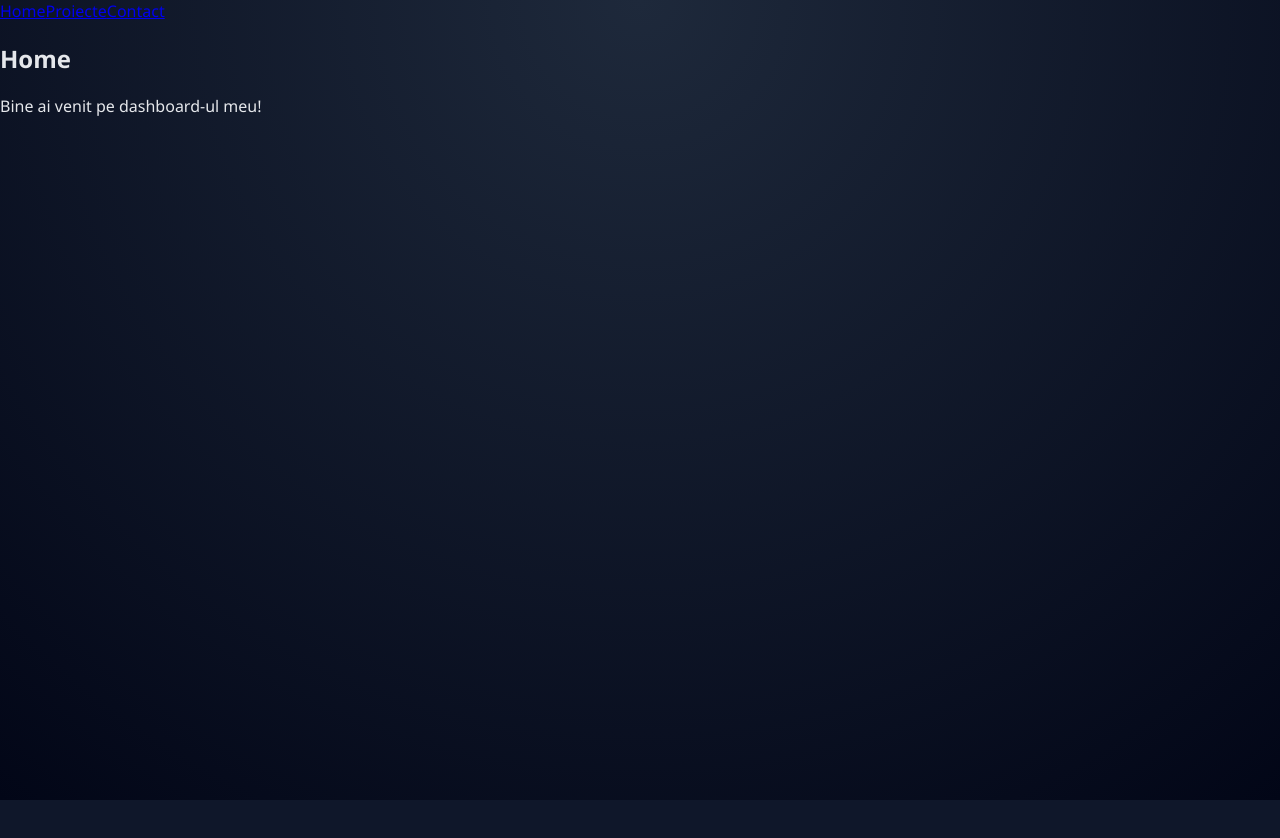
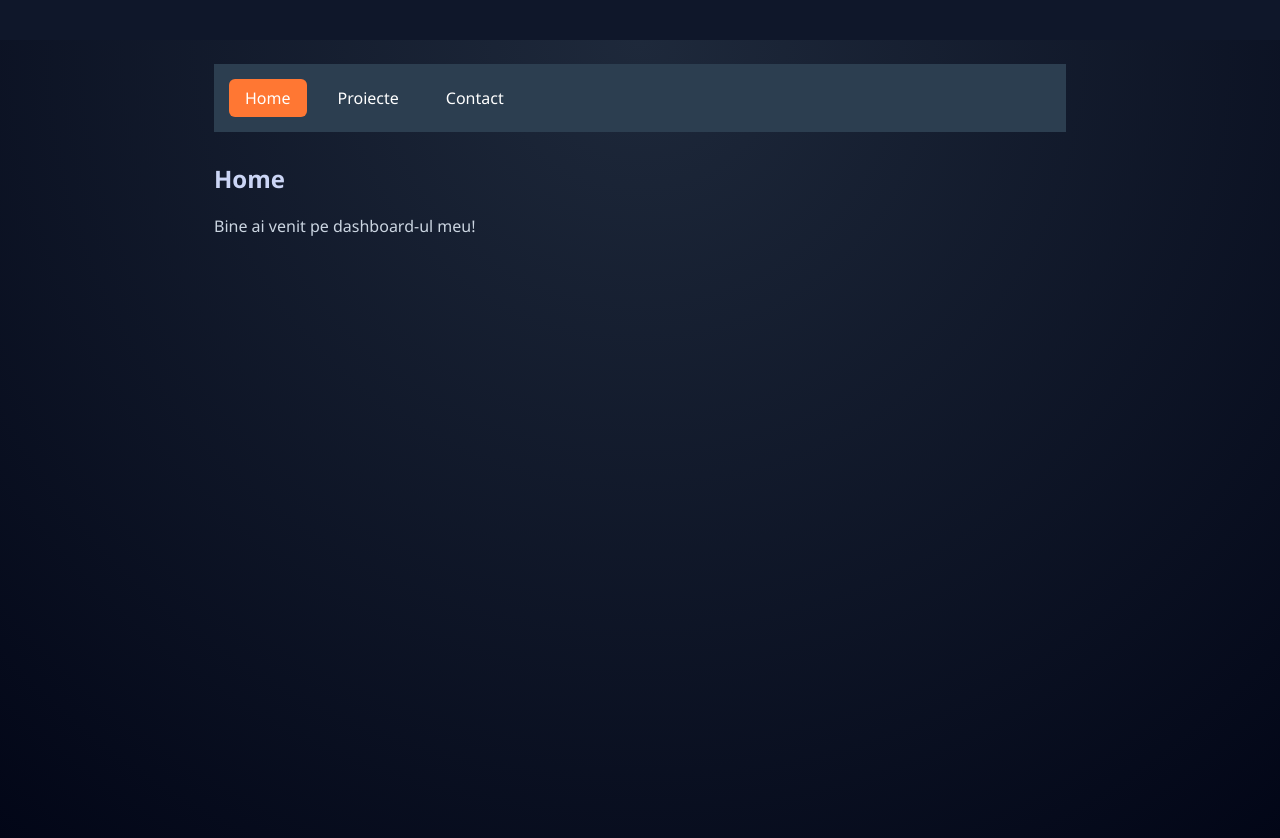
Before and after one commit to hawkqp68/proiect-web, a React (Vite) app: page / in a window 1280 px wide. Before the commit the page ends 800 px from the top, so only its background shows below. Built offline with nearby package versions, Linux system fonts and the light colour scheme.

Commit message:
Adauga stiluri nav cu active state

```diff
--- a/src/App.css
+++ b/src/App.css
@@ -108,3 +108,17 @@ li button {
 li button:hover {
   background: #dc2626;
 }
+nav {
+ display: flex;
+ gap: 15px;
+ padding: 15px;
+ background: #2C3E50;
+}
+nav a {
+ color: white;
+ text-decoration: none;
+ padding: 8px 16px;
+ border-radius: 6px;
+}
+nav a:hover { background: #34495E; }
+nav a.active { background: #FF7733; }
--- a/src/App.jsx
+++ b/src/App.jsx
@@ -3,6 +3,7 @@ import Home from './pages/Home';
 import Projects from './pages/Projects';
 import Contact from './pages/Contact';
 import Navbar from './assets/Navbar';
+import './App.css';
 function App() {
  return (
  <BrowserRouter>
--- a/src/assets/Navbar.jsx
+++ b/src/assets/Navbar.jsx
@@ -1,10 +1,10 @@
-import { Link } from 'react-router';
+import { NavLink } from 'react-router';
 function Navbar() {
  return (
- <nav>
- <Link to="/">Home</Link>
- <Link to="/projects">Proiecte</Link>
- <Link to="/contact">Contact</Link>
+ <nav className="nav">
+ <NavLink to="/" className={function({isActive}) { return isActive ? 'active' : ''; }}>Home</NavLink>
+ <NavLink to="/projects" className={function({isActive}) { return isActive ? 'active' : ''; }}>Proiecte</NavLink>
+ <NavLink to="/contact" className={function({isActive}) { return isActive ? 'active' : ''; }}>Contact</NavLink>
  </nav>
  );
 }
```
